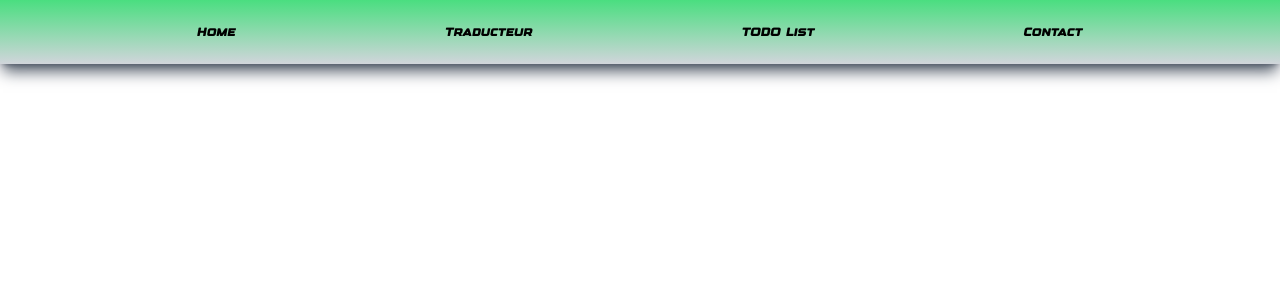
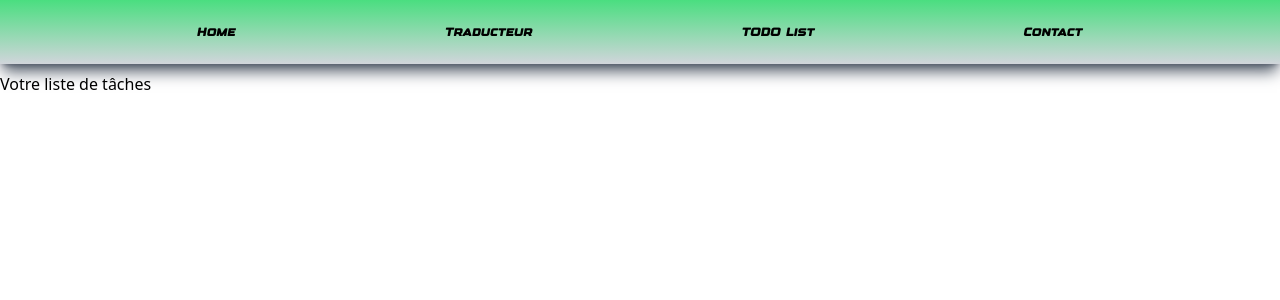
Before and after one commit to Osyrios/translator, a React (Vite) app: page /todo in a window 1280 px wide. Shown: the top 300 px of the page. Built offline with nearby package versions, Linux system fonts and the light colour scheme.

Commit message:
traduct done

```diff
--- a/src/pages/Contact.jsx
+++ b/src/pages/Contact.jsx
@@ -4,7 +4,7 @@ export function Contact(){
     return <>
         <Header/>
         <div>
-            Bienvenue sur la page contact
+
         </div>
     </>
 }
--- a/src/pages/Todo.jsx
+++ b/src/pages/Todo.jsx
@@ -5,6 +5,6 @@ export function Todo(){
 
     return <div>
         <Header/>
-        <h2></h2>
+        <h2>Votre liste de tâches</h2>
     </div>
 }
```
